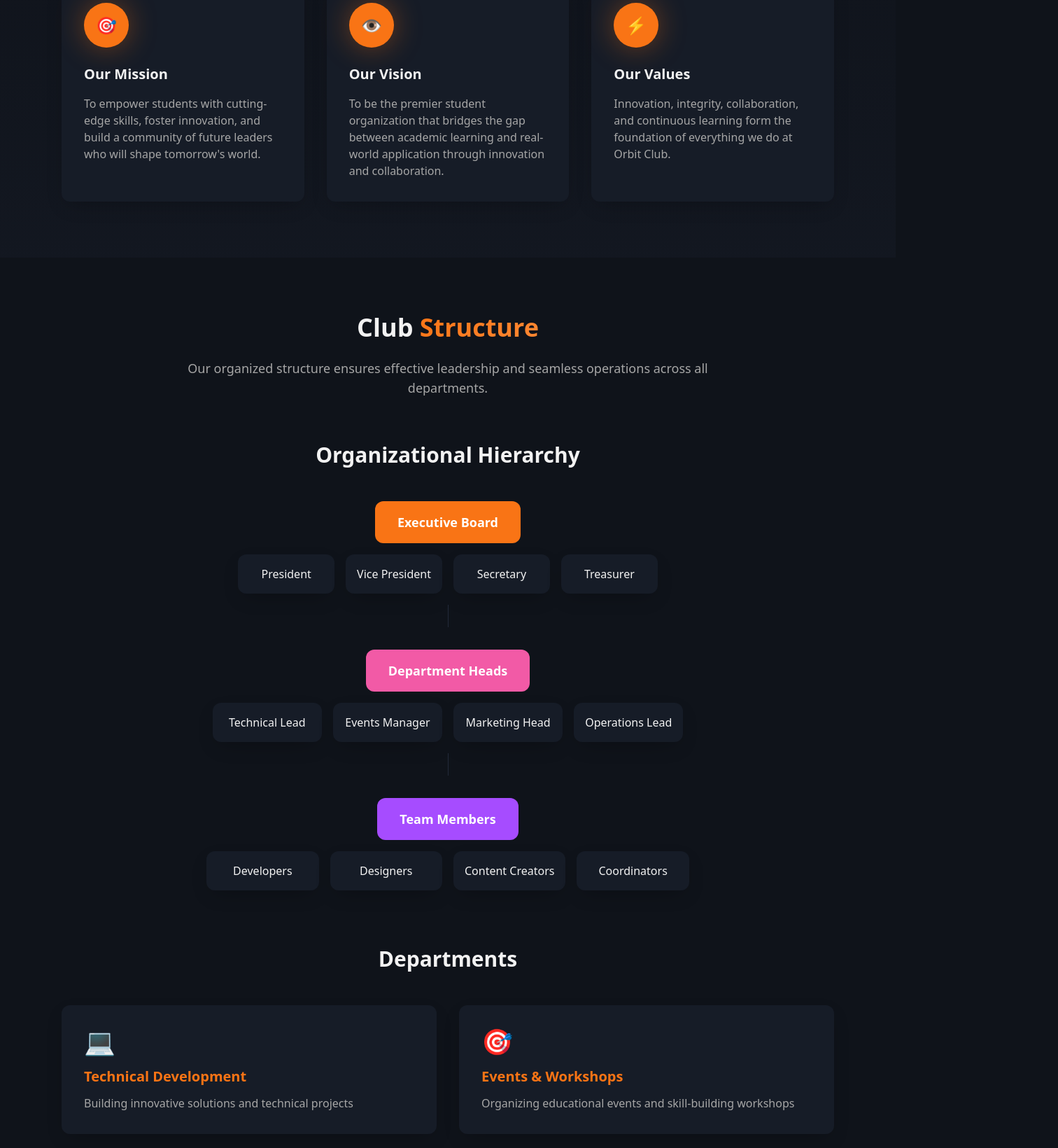
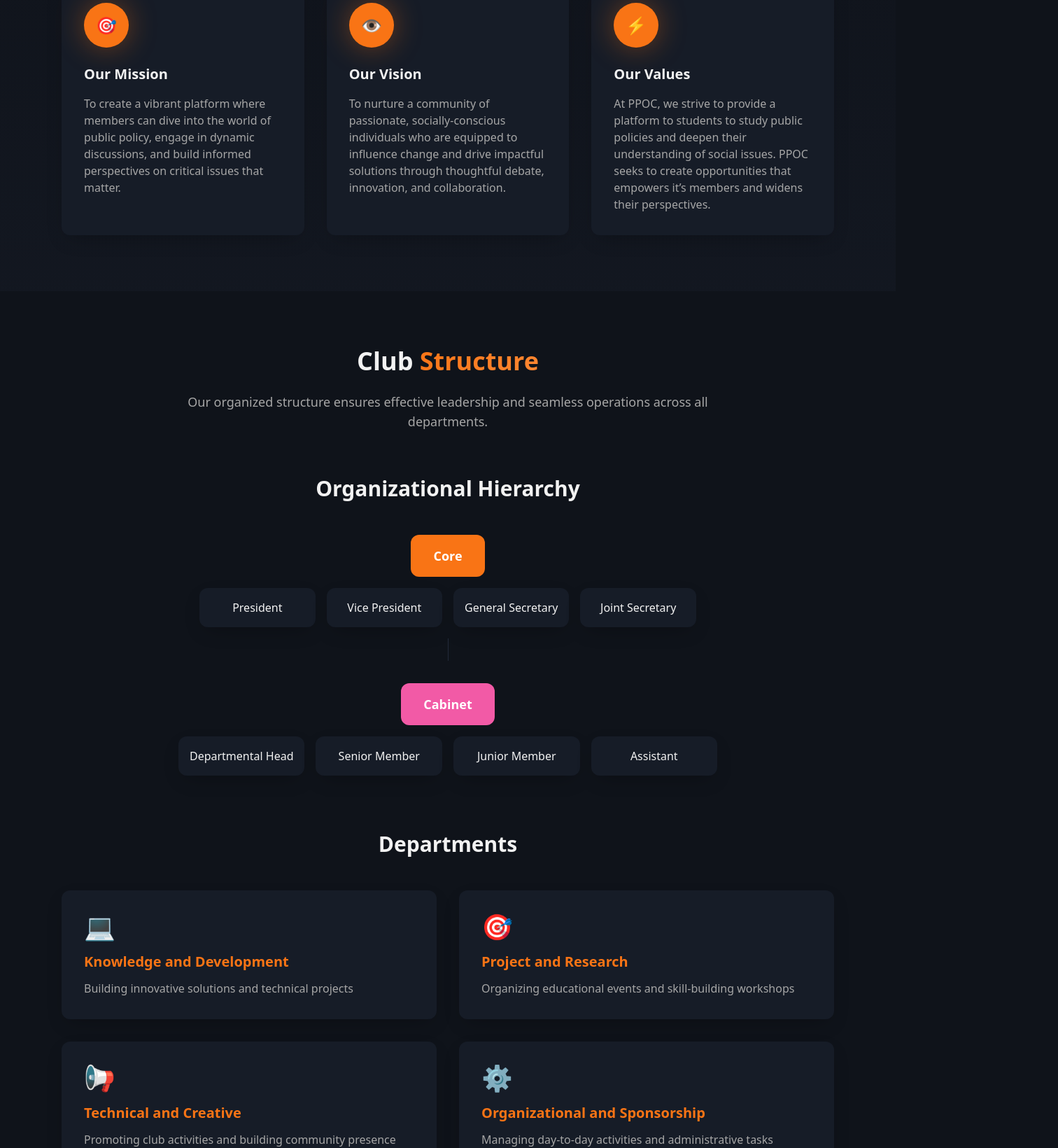
Before and after one commit to Starbond70/ppoc-website, a React (Vite) app: page / in a window 1280 px wide. Shown: the part 1120-2760 px from the top of the page at 70% size, 1512 px wide, since content can reach past the window. Built offline with nearby package versions, Linux system fonts and the light colour scheme.

Commit message:
FIX: content

```diff
--- a/index.html
+++ b/index.html
@@ -3,18 +3,10 @@
   <head>
     <meta charset="UTF-8" />
     <meta name="viewport" content="width=device-width, initial-scale=1.0" />
-    <title>orbit-club-connect</title>
-    <meta name="description" content="Lovable Generated Project" />
-    <meta name="author" content="Lovable" />
+    <title>PPOC</title>
 
-    <meta property="og:title" content="orbit-club-connect" />
-    <meta property="og:description" content="Lovable Generated Project" />
-    <meta property="og:type" content="website" />
-    <meta property="og:image" content="https://lovable.dev/opengraph-image-p98pqg.png" />
-
-    <meta name="twitter:card" content="summary_large_image" />
-    <meta name="twitter:site" content="@lovable_dev" />
-    <meta name="twitter:image" content="https://lovable.dev/opengraph-image-p98pqg.png" />
+    <meta property="og:title" content="PPOC" />
+    <link rel="icon" href="public/favicon.ico" />
   </head>
 
   <body>
--- a/src/App.tsx
+++ b/src/App.tsx
@@ -5,6 +5,8 @@ import { QueryClient, QueryClientProvider } from "@tanstack/react-query";
 import { BrowserRouter, Routes, Route } from "react-router-dom";
 import Index from "./pages/Index";
 import NotFound from "./pages/NotFound";
+import foot from "./assets/img.jpeg";
+import { ArrowUpIcon } from "lucide-react";
 
 const queryClient = new QueryClient();
 
@@ -21,6 +23,15 @@ const App = () => (
         </Routes>
       </BrowserRouter>
     </TooltipProvider>
+    <footer className="text-white/70 flex justify-center w-full bg-black">
+    <img src={foot} alt="Logo" className="w-50 h-24 mb-6 bottom-0" />
+    <img src={foot} alt="Logo" className="w-50 h-24 mb-6 bottom-0" />
+    <img src={foot} alt="Logo" className="w-50 h-24 mb-6 bottom-0" />
+    <img src={foot} alt="Logo" className="w-50 h-24 mb-6 bottom-0" />
+  </footer>
+  <button className="fixed bottom-4 right-4 z-50 bg-primary text-white px-6 py-2 rounded-full hover:bg-primary/80 transition-colors" onClick={() => window.scrollTo({ top: 0, behavior: "smooth" })}>
+    <ArrowUpIcon className="w-6 h-6" />
+  </button>
   </QueryClientProvider>
 );
 
--- a/src/components/AboutSection.tsx
+++ b/src/components/AboutSection.tsx
@@ -3,44 +3,46 @@ const AboutSection = () => {
     <section className="py-20 section-gradient">
       <div className="max-w-6xl mx-auto px-6">
         <div className="text-center mb-16 animate-fade-in">
-          <h2 className="text-4xl font-bold mb-6">About <span className="text-gradient">Orbit Club</span></h2>
+          <h2 className="text-4xl font-bold mb-6">About <span className="text-gradient">Public Policy Opinion Cell</span></h2>
           <p className="text-lg text-muted-foreground max-w-3xl mx-auto">
-            Established to foster innovation and leadership among college students, Orbit Club serves as a
-            dynamic platform for learning, networking, and creating meaningful impact in our community.
+          One of the only societies at Hansraj exclusively dedicated to the cause of Public Policy and related affairs.
+          We excel at policy case competitions, offer resources to publish articles and interact with policy experts and analyse various public issues.
           </p>
         </div>
 
-        <div className="grid md:grid-cols-3 gap-8">
+        <div className="grid md:grid-cols-3 gap-8 animate-fade-in">
           <div className="bg-card p-8 rounded-xl card-shadow animate-slide-up">
-            <div className="w-16 h-16 bg-primary rounded-full flex items-center justify-center mb-6 glow-effect">
+            <div className="w-16 h-16 bg-primary rounded-full flex items-center justify-center mb-6 glow-effect on-hover hover:scale-105 transition-smooth">
               <span className="text-2xl text-white">🎯</span>
             </div>
             <h3 className="text-xl font-semibold mb-4">Our Mission</h3>
             <p className="text-muted-foreground">
-              To empower students with cutting-edge skills, foster innovation, and build a community
-              of future leaders who will shape tomorrow's world.
+            To create a vibrant platform where members can dive into the world of public policy, engage in dynamic discussions, and build informed perspectives on critical issues that matter.
             </p>
           </div>
 
           <div className="bg-card p-8 rounded-xl card-shadow animate-slide-up" style={{animationDelay: '0.2s'}}>
-            <div className="w-16 h-16 bg-primary rounded-full flex items-center justify-center mb-6 glow-effect">
+            <div className="w-16 h-16 bg-primary rounded-full flex items-center justify-center mb-6 glow-effect on-hover hover:scale-105 transition-smooth">
               <span className="text-2xl text-white">👁️</span>
             </div>
             <h3 className="text-xl font-semibold mb-4">Our Vision</h3>
             <p className="text-muted-foreground">
-              To be the premier student organization that bridges the gap between academic learning
-              and real-world application through innovation and collaboration.
+            To nurture a community of passionate, socially-conscious individuals who are equipped to influence change and drive impactful solutions through thoughtful debate, innovation, and collaboration.
             </p>
           </div>
 
           <div className="bg-card p-8 rounded-xl card-shadow animate-slide-up" style={{animationDelay: '0.4s'}}>
-            <div className="w-16 h-16 bg-primary rounded-full flex items-center justify-center mb-6 glow-effect">
+            <div className="w-16 h-16 bg-primary rounded-full flex items-center justify-center mb-6 glow-effect on-hover hover:scale-105 transition-smooth">
               <span className="text-2xl text-white">⚡</span>
             </div>
             <h3 className="text-xl font-semibold mb-4">Our Values</h3>
             <p className="text-muted-foreground">
-              Innovation, integrity, collaboration, and continuous learning form the foundation
-              of everything we do at Orbit Club.
+            At PPOC, we strive to provide a platform to students to
+study public policies and deepen their understanding
+of social issues.
+
+PPOC seeks to create opportunities that empowers it’s
+members and widens their perspectives.
             </p>
           </div>
         </div>
--- a/src/components/ActivitiesCarousel.tsx
+++ b/src/components/ActivitiesCarousel.tsx
@@ -4,24 +4,37 @@ import { ChevronLeft, ChevronRight } from 'lucide-react';
 import activities1 from '@/assets/activities-1.jpg';
 import activities2 from '@/assets/activities-2.jpg';
 import activities3 from '@/assets/activities-3.jpg';
+// import activities4 from '@/assets/activities-4.jpg';
 
 const activities = [
   {
     id: 1,
-    title: "Tech Innovation Lab",
-    description: "Students collaborate on cutting-edge technology projects, developing solutions for real-world challenges.",
+    title: "The Policy Colloquium",
+    description: "The annual policy case competition organised by the society, spanning across three stages, where participants delve into the depths of societal problems and come up with unique solutions.",
     image: activities1,
   },
   {
     id: 2,
-    title: "Annual Tech Conference",
-    description: "Our flagship event where members present their projects and learn from industry experts.",
+    title: "OPCLAVE",
+    description: "The PubliCon (Panel Discussion) and The Policy Concours (Case Competition) organised under Opclave are one of it’s kind on the college campus.",
     image: activities2,
   },
   {
     id: 3,
-    title: "Achievement Recognition",
-    description: "Celebrating our members' outstanding contributions to technology and community impact.",
+    title: "Janhit Mein Jaari",
+    description: "This is a regular intra-society conducted by the KnD Department of the society that analyses and enhances the understanding of various social issues and policy developments.",
+    image: activities3,
+  },
+  {
+    id: 4,
+    title: "Element se Elegant Tak",
+    description: "The workshop conducted by the Tech and Creative Department of the society lets you master your technical skills and brush up your creative visions.",
+    image: activities3,
+  },
+  {
+    id: 5,
+    title: "From Data to Decisions",
+    description: "The workshop conducted by the PnR department of the society offers you the necessary guidance to explore and realise your research interests.",
     image: activities3,
   },
 ];
--- a/src/components/HeroSection.tsx
+++ b/src/components/HeroSection.tsx
@@ -12,21 +12,23 @@ const HeroSection = () => {
 
       <div className="relative z-10 text-center max-w-4xl mx-auto px-6">
         <div className="animate-fade-in">
+          <center>
+          <img src="public/favicon.ico" alt="Logo" className="w-90 h-64 mb-6 blend-lighten" />
+          </center>
           <h1 className="text-6xl md:text-7xl font-bold text-white mb-6">
-            <span className="text-gradient">Orbit</span> Club
+            <span className="text-gradient">Public Policy Opinion</span> Cell
           </h1>
           <p className="text-xl md:text-2xl text-white/90 mb-8 leading-relaxed">
-            Where innovation meets collaboration. Join us in shaping the future through
-            technology, leadership, and community impact.
+          At PPOC Hansraj, we aim to hold socratic discussions over important public issues, analyse the policies circumventing them and draft some deeply scrutinised alternatives.
           </p>
-          <div className="flex flex-col sm:flex-row gap-4 justify-center">
-            <Button variant="cta" size="lg" className="text-lg">
+          {/* <div className="flex flex-col sm:flex-row gap-4 justify-center">
+            <Button variant="cta" size="lg" className="text-lg" onClick={() => window.scrollTo({ top: document.getElementById("join-community")!.offsetTop, behavior: "smooth" })}>
               Join Our Community
             </Button>
             <Button variant="outline" size="lg" className="text-lg border-white text-white hover:bg-white hover:text-primary">
               Explore Activities
             </Button>
-          </div>
+          </div> */}
         </div>
       </div>
 
--- a/src/components/ImpactSection.tsx
+++ b/src/components/ImpactSection.tsx
@@ -1,24 +1,20 @@
 const ImpactSection = () => {
-  const stats = [
-    { number: "500+", label: "Active Members" },
-    { number: "50+", label: "Projects Completed" },
-    { number: "25+", label: "Industry Partners" },
-    { number: "10+", label: "Awards Won" },
-  ];
+  // const stats = [
+  //   { number: "500+", label: "Active Members" },
+  //   { number: "50+", label: "Projects Completed" },
+  //   { number: "25+", label: "Industry Partners" },
+  //   { number: "10+", label: "Awards Won" },
+  // ];
 
   const achievements = [
     {
-      title: "Best Innovation Award 2024",
-      description: "Recognized for our groundbreaking AI-powered sustainability project.",
+      title: "1.",
+      description: "Organised POLICY COLLOQUIUM, 2022 and 2023 an inter-college level case study competition designed for policy enthusiasts to strategically formulate and deliberate on major issues",
     },
     {
-      title: "Community Impact Recognition",
-      description: "Honored for our contributions to local tech education initiatives.",
-    },
-    {
-      title: "University Excellence in Leadership",
-      description: "Awarded for fostering exceptional leadership among students.",
-    },
+      title: "2.",
+      description: "Hosted several events such as PUBLICON 2023, a one of its kind panel discussions, POLICY CONCOURS which was a highly competitive Policy Case Competitions, SPEAKER SESSIONS and many more",
+    }
   ];
 
   return (
@@ -27,11 +23,16 @@ const ImpactSection = () => {
         <div className="text-center mb-16 animate-fade-in">
           <h2 className="text-4xl font-bold mb-6">Our <span className="text-gradient">Impact</span></h2>
           <p className="text-lg text-muted-foreground max-w-3xl mx-auto">
-            Measuring success through the positive change we create in our community and beyond.
+          Public Policy and Opinion
+Cell is the very first of its
+kind in the Delhi University
+circuit. A society solely
+devoted to public policy
+and its aspects.
           </p>
         </div>
 
-        <div className="grid grid-cols-2 md:grid-cols-4 gap-8 mb-16">
+        {/* <div className="grid grid-cols-2 md:grid-cols-4 gap-8 mb-16">
           {stats.map((stat, index) => (
             <div
               key={index}
@@ -44,11 +45,11 @@ const ImpactSection = () => {
               <div className="text-muted-foreground">{stat.label}</div>
             </div>
           ))}
-        </div>
+        </div> */}
 
         <div className="space-y-8">
           <h3 className="text-3xl font-bold text-center mb-12">Recent Achievements</h3>
-          <div className="grid md:grid-cols-3 gap-8">
+          <div className="grid md:grid-cols-2 gap-8">
             {achievements.map((achievement, index) => (
               <div
                 key={index}
--- a/src/components/OpportunitiesSection.tsx
+++ b/src/components/OpportunitiesSection.tsx
@@ -3,34 +3,34 @@ import { Button } from '@/components/ui/button';
 const OpportunitiesSection = () => {
   const opportunities = [
     {
-      title: "Leadership Positions",
-      description: "Take charge and develop your leadership skills by heading departments or organizing events.",
-      benefits: ["Leadership experience", "Network building", "Skill development"],
+      title: "Expert Talks",
+      description: "Hear from leading public policy professionals about current trends and key issues.",
+      // benefits: ["Leadership experience", "Network building", "Skill development"],
     },
     {
-      title: "Project Collaboration",
-      description: "Work on real-world projects with fellow members and industry mentors.",
-      benefits: ["Technical skills", "Portfolio building", "Industry exposure"],
+      title: "Workshops on Key Topics",
+      description: "Attend workshops that focus on important and timely issues in public policy.",
+      // benefits: ["Technical skills", "Portfolio building", "Industry exposure"],
     },
     {
-      title: "Mentorship Programs",
-      description: "Guide junior members and receive mentorship from experienced alumni.",
-      benefits: ["Teaching experience", "Personal growth", "Career guidance"],
+      title: "Policy Insight Sessions",
+      description: "Explore major policy issues and potential solutions through focused discussions.",
+      // benefits: ["Teaching experience", "Personal growth", "Career guidance"],
     },
     {
-      title: "Volunteer Initiatives",
-      description: "Contribute to community outreach and social impact programs.",
-      benefits: ["Social impact", "Community service", "Personal fulfillment"],
+      title: "Collaborations with Institutions",
+      description: "Participate in workshops organized with national and international public policy institutions",
+      // benefits: ["Social impact", "Community service", "Personal fulfillment"],
     },
   ];
 
   const futurePlans = [
-    "Expansion to multiple university campuses",
-    "Industry partnership programs",
-    "International collaboration initiatives",
-    "Innovation incubator for student startups",
-    "Alumni mentorship network",
-    "Advanced certification programs",
+    "Expanding Policy Case Competitions",
+    "Enhancing Research and Publications",
+    "Broader Engagement with Policy Experts",
+    "Workshops and Skill-building Initiatives",
+    "Encouraging Diversity and Inclusion",
+    "Community Engagement and Social Impact",
   ];
 
   return (
@@ -41,7 +41,7 @@ const OpportunitiesSection = () => {
             <span className="text-gradient">Opportunities</span> & Future Plans
           </h2>
           <p className="text-lg text-muted-foreground max-w-3xl mx-auto">
-            Discover the many ways you can grow, contribute, and shape your future with Orbit Club.
+          Our Learning and Development initiatives include
           </p>
         </div>
 
@@ -57,7 +57,7 @@ const OpportunitiesSection = () => {
               >
                 <h4 className="text-xl font-semibold mb-4 text-primary">{opportunity.title}</h4>
                 <p className="text-muted-foreground mb-6">{opportunity.description}</p>
-                <div className="space-y-2">
+                {/* <div className="space-y-2">
                   <div className="text-sm font-medium text-foreground">Benefits:</div>
                   <ul className="space-y-1">
                     {opportunity.benefits.map((benefit, benefitIndex) => (
@@ -67,7 +67,7 @@ const OpportunitiesSection = () => {
                       </li>
                     ))}
                   </ul>
-                </div>
+                </div> */}
               </div>
             ))}
           </div>
@@ -75,7 +75,7 @@ const OpportunitiesSection = () => {
 
         {/* Future Plans */}
         <div className="bg-card p-8 rounded-xl card-shadow">
-          <h3 className="text-3xl font-bold text-center mb-8">Future Prospects</h3>
+          <h3 className="text-3xl font-bold text-center mb-8">Future Plans</h3>
           <div className="grid md:grid-cols-2 gap-6">
             {futurePlans.map((plan, index) => (
               <div
@@ -88,11 +88,11 @@ const OpportunitiesSection = () => {
               </div>
             ))}
           </div>
-          <div className="text-center mt-8">
+          {/* <div className="text-center mt-8">
             <Button variant="cta" size="lg">
               Be Part of Our Future
             </Button>
-          </div>
+          </div> */}
         </div>
       </div>
     </section>
--- a/src/components/StructureSection.tsx
+++ b/src/components/StructureSection.tsx
@@ -1,40 +1,41 @@
 const StructureSection = () => {
   const hierarchy = [
     {
-      level: "Executive Board",
-      positions: ["President", "Vice President", "Secretary", "Treasurer"],
+      level:"Core",
+      positions: ["President", "Vice President", "General Secretary", "Joint Secretary"],
       color: "bg-primary",
     },
     {
-      level: "Department Heads",
-      positions: ["Technical Lead", "Events Manager", "Marketing Head", "Operations Lead"],
+      level: "Cabinet",
+      positions: ["Departmental Head", "Senior Member", "Junior Member", "Assistant"],
       color: "bg-accent",
     },
-    {
-      level: "Team Members",
-      positions: ["Developers", "Designers", "Content Creators", "Coordinators"],
-      color: "bg-secondary",
-    },
+
   ];
 
   const departments = [
     {
-      name: "Technical Development",
+      name: "Knowledge and Development",
       description: "Building innovative solutions and technical projects",
       icon: "💻",
     },
     {
-      name: "Events & Workshops",
+      name: "Project and Research",
       description: "Organizing educational events and skill-building workshops",
       icon: "🎯",
     },
     {
-      name: "Marketing & Outreach",
+      name: "Technical and Creative",
       description: "Promoting club activities and building community presence",
       icon: "📢",
     },
     {
-      name: "Operations",
+      name: "Organizational and Sponsorship",
+      description: "Managing day-to-day activities and administrative tasks",
+      icon: "⚙️",
+    },
+    {
+      name: "Editorial and Marketing",
       description: "Managing day-to-day activities and administrative tasks",
       icon: "⚙️",
     },
--- a/src/components/WelcomeScreen.tsx
+++ b/src/components/WelcomeScreen.tsx
@@ -23,7 +23,7 @@ const WelcomeScreen = ({ onComplete }: WelcomeScreenProps) => {
       <div className="text-center space-y-8">
         <div className={`transition-all duration-1000 ${showMessage ? 'animate-fade-in' : 'opacity-0'}`}>
           <h1 className="text-6xl font-bold text-white mb-4">
-            Welcome to <span className="text-gradient">Orbit Club</span>
+            Welcome to <span className="text-gradient">Public Policy Opinion Cell</span>
           </h1>
           <p className="text-xl text-white/80 max-w-2xl mx-auto">
             Connecting minds, innovating futures, and building the next generation of leaders
--- a/src/index.css
+++ b/src/index.css
@@ -38,7 +38,7 @@ All colors MUST be HSL.
     --ring: 25 95% 53%;
 
     --gradient-primary: linear-gradient(135deg, hsl(var(--primary)), hsl(var(--primary-glow)));
-    --gradient-hero: linear-gradient(135deg, hsl(var(--primary)) 0%, hsl(270 100% 65%) 50%, hsl(220 27% 8%) 100%);
+    --gradient-hero: linear-gradient(135deg, hsl(var(--primary)) 0%, hsl(199, 67%, 23%) 50%, hsl(9, 42%, 23%) 100%);
     --gradient-section: linear-gradient(180deg, hsl(var(--background)) 0%, hsl(220 27% 10%) 100%);
 
     --shadow-glow: 0 0 40px hsl(var(--primary) / 0.4);
--- a/vite.config.ts
+++ b/vite.config.ts
@@ -5,6 +5,7 @@ import { componentTagger } from "lovable-tagger";
 
 // https://vitejs.dev/config/
 export default defineConfig(({ mode }) => ({
+  // base: process.env.VITE_BASE || '/orbit-club-connect/',
   server: {
     host: "::",
     port: 8080,
```
Also changed, not shown: src/components/JoinCommunitySection.tsx (+12 -6 lines), src/assets/img.jpeg (added), 1 other file (tests, documents, lock files or other folders).
